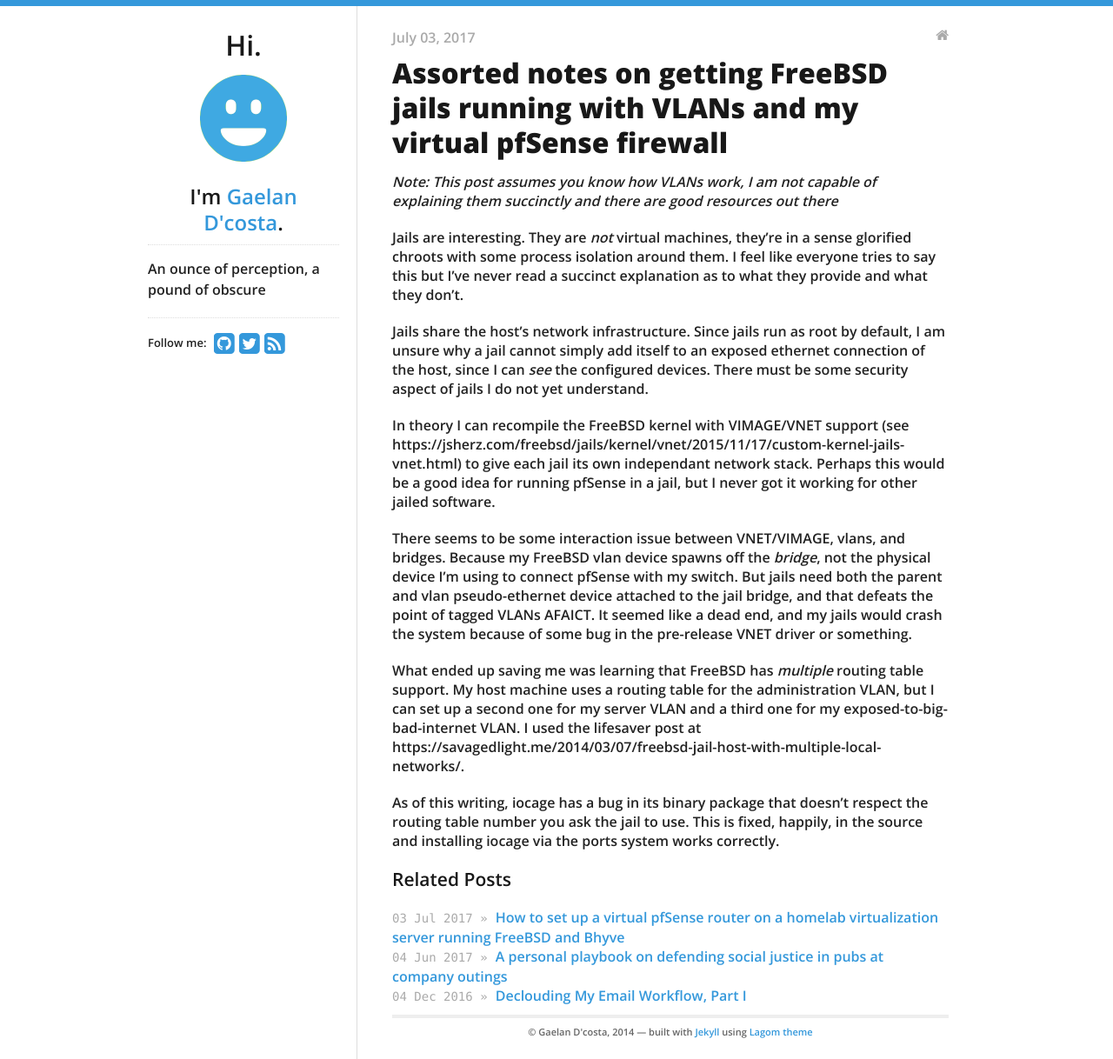
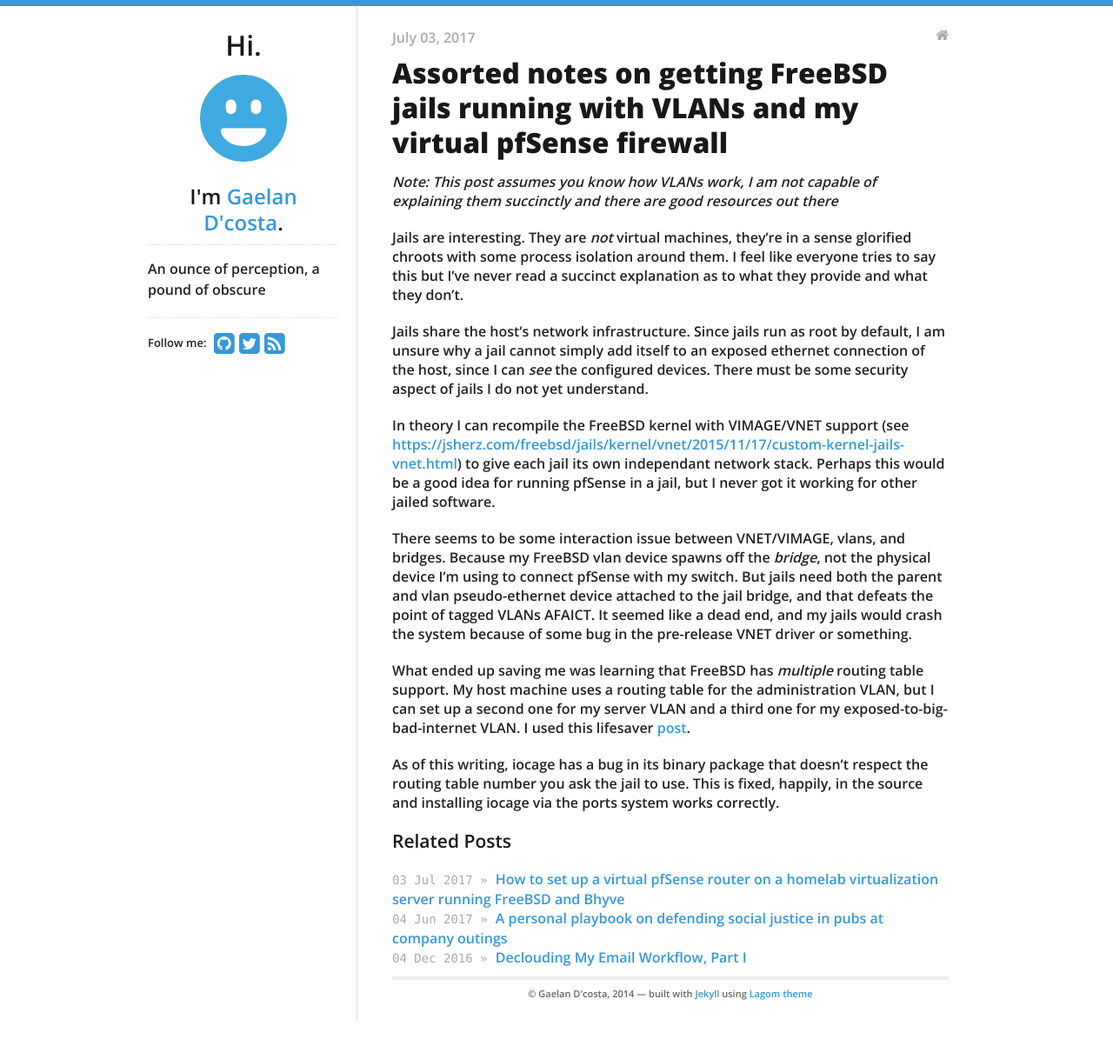
Before and after one commit to RobotDisco/robotdisco.github.com, a Jekyll site: the page built from _posts/2017-07-03-assorted_notes_on_getting_freebsd_jails_running_with_vlans_and_my_virtual_pfsense_firewall.md, in a window 1280 px wide. Shown: the whole page at 87% size. Built offline with Jekyll 4.4.1, drawn with Linux system fonts in a browser that asks for light colours; nearby versions of some CDN libraries; after the commit the page ends 1174 px from its top, so only the background shows below that.

Commit message:
fix link formatting

```diff
--- a/_posts/2017-07-03-assorted_notes_on_getting_freebsd_jails_running_with_vlans_and_my_virtual_pfsense_firewall.md
+++ b/_posts/2017-07-03-assorted_notes_on_getting_freebsd_jails_running_with_vlans_and_my_virtual_pfsense_firewall.md
@@ -12,10 +12,10 @@
 
 Jails share the host's network infrastructure. Since jails run as root by default, I am unsure why a jail cannot simply add itself to an exposed ethernet connection of the host, since I can _see_ the configured devices. There must be some security aspect of jails I do not yet understand.
 
-In theory I can recompile the FreeBSD kernel with VIMAGE/VNET support (see https://jsherz.com/freebsd/jails/kernel/vnet/2015/11/17/custom-kernel-jails-vnet.html) to give each jail its own independant network stack. Perhaps this would be a good idea for running pfSense in a jail, but I never got it working for other jailed software.
+In theory I can recompile the FreeBSD kernel with VIMAGE/VNET support (see <https://jsherz.com/freebsd/jails/kernel/vnet/2015/11/17/custom-kernel-jails-vnet.html>) to give each jail its own independant network stack. Perhaps this would be a good idea for running pfSense in a jail, but I never got it working for other jailed software.
 
 There seems to be some interaction issue between VNET/VIMAGE, vlans, and bridges. Because my FreeBSD vlan device spawns off the _bridge_, not the physical device I'm using to connect pfSense with my switch. But jails need both the parent and vlan pseudo-ethernet device attached to the jail bridge, and that defeats the point of tagged VLANs AFAICT. It seemed like a dead end, and my jails would crash the system because of some bug in the pre-release VNET driver or something.
 
-What ended up saving me was learning that FreeBSD has _multiple_ routing table support. My host machine uses a routing table for the administration VLAN, but I can set up a second one for my server VLAN and a third one for my exposed-to-big-bad-internet VLAN. I used the lifesaver post at https://savagedlight.me/2014/03/07/freebsd-jail-host-with-multiple-local-networks/.
+What ended up saving me was learning that FreeBSD has _multiple_ routing table support. My host machine uses a routing table for the administration VLAN, but I can set up a second one for my server VLAN and a third one for my exposed-to-big-bad-internet VLAN. I used this lifesaver [post](https://savagedlight.me/2014/03/07/freebsd-jail-host-with-multiple-local-networks/).
 
 As of this writing, iocage has a bug in its binary package that doesn't respect the routing table number you ask the jail to use. This is fixed, happily, in the source and installing iocage via the ports system works correctly.
```
